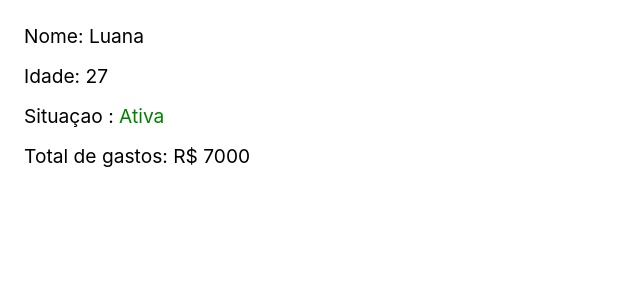
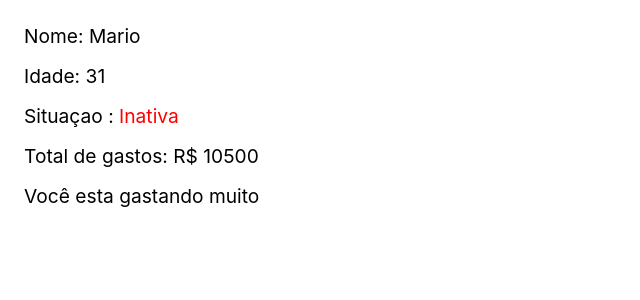
Before and after one commit to patricksanto/appreact, a React (Create React App) app: page / in a window 1280 px wide. Shown: the top 300 px of the page, without its empty margins (0-640 px from the left). Built offline with nearby package versions, Linux system fonts and the light colour scheme.

Commit message:
conditionals to adding tags in the dom

```diff
--- a/src/App.js
+++ b/src/App.js
@@ -40,7 +40,7 @@ const mario = {
 };
 
 const App = () => {
-  const dados = luana;
+  const dados = mario;
   const gastos = dados.compras.map((price) => parseInt(price.preco.replace('R$ ', '')));
   const soma = gastos.reduce(function(soma, i) {
     return soma + i;
@@ -57,6 +57,7 @@ const App = () => {
       </span>
     </p>
     <p>Total de gastos: R$ {soma}</p>
+    {soma > 10000 && <p>Você esta gastando muito</p>}
   </>
   )
 };
```
